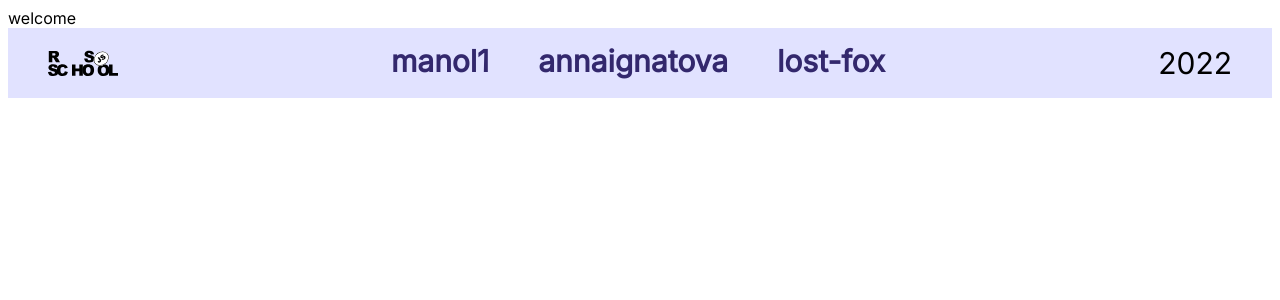
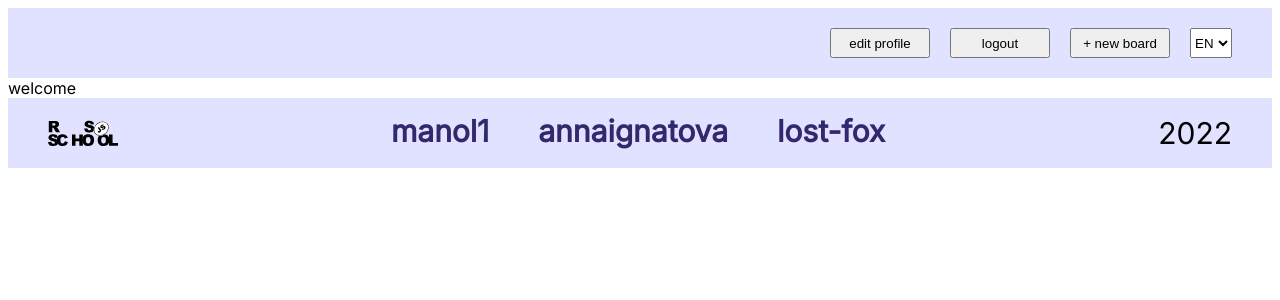
Before and after one commit to AnnaIgnatova/project-management-app, a React (Create React App) app in the folder rs-kanban/: page / in a window 1280 px wide. Shown: the top 300 px of the page. Built offline with nearby package versions, Linux system fonts and the light colour scheme.

Commit message:
feat: add sticky header

```diff
--- /dev/null
+++ b/rs-kanban/src/components/Header/index.tsx
@@ -0,0 +1,35 @@
+import styles from './style.module.scss';
+import { NavLink } from 'react-router-dom';
+import { Routes } from '../../types/routes';
+import { useEffect, useState } from 'react';
+
+export const Header: React.FC = () => {
+  const [isSticky, setIsSticky] = useState(false);
+
+  const isStickyFn = () => {
+    window.scrollY > 0 ? setIsSticky(true) : setIsSticky(false);
+  };
+
+  useEffect(() => {
+    window.addEventListener('scroll', isStickyFn);
+    return () => {
+      window.removeEventListener('scroll', isStickyFn);
+    };
+  });
+
+  return (
+    <div className={isSticky ? styles.container + ' ' + styles.stickyHeader : styles.container}>
+      <div className={styles.btnsContainer}>
+        <NavLink to={Routes.editProfile}>
+          <button>edit profile</button>
+        </NavLink>
+        <button>logout</button>
+        <button>+ new board</button>
+        <select name="localization" defaultValue="EN">
+          <option value="EN">EN</option>
+          <option value="RU">RU</option>
+        </select>
+      </div>
+    </div>
+  );
+};
--- /dev/null
+++ b/rs-kanban/src/components/Header/style.module.scss
@@ -0,0 +1,24 @@
+.container {
+  display: flex;
+  align-items: center;
+  justify-content: right;
+  padding: 15px 40px;
+  height: 40px;
+  background-color: #e1e2ff;
+  transition: 0.3s;
+}
+
+.stickyHeader {
+  position: sticky;
+  top: 0;
+  height: 20px;
+}
+
+.btnsContainer {
+  display: flex;
+  column-gap: 20px;
+  button {
+    height: 30px;
+    width: 100px;
+  }
+}
--- a/rs-kanban/src/components/Layoyt.tsx
+++ b/rs-kanban/src/components/Layoyt.tsx
@@ -1,9 +1,13 @@
 import { Outlet } from 'react-router-dom';
 import { Footer } from './Footer';
+import { Header } from './Header';
+
+const token = true;
 
 export const Layout = () => {
   return (
     <>
+      {token && <Header />}
       <Outlet />
       <Footer />
     </>
--- a/rs-kanban/src/types/routes.tsx
+++ b/rs-kanban/src/types/routes.tsx
@@ -5,5 +5,6 @@ export enum Routes {
   registration = '/registration',
   user = '/user',
   board = '/board',
+  editProfile = '/edit-profile',
   notFound = '*',
 }
```
